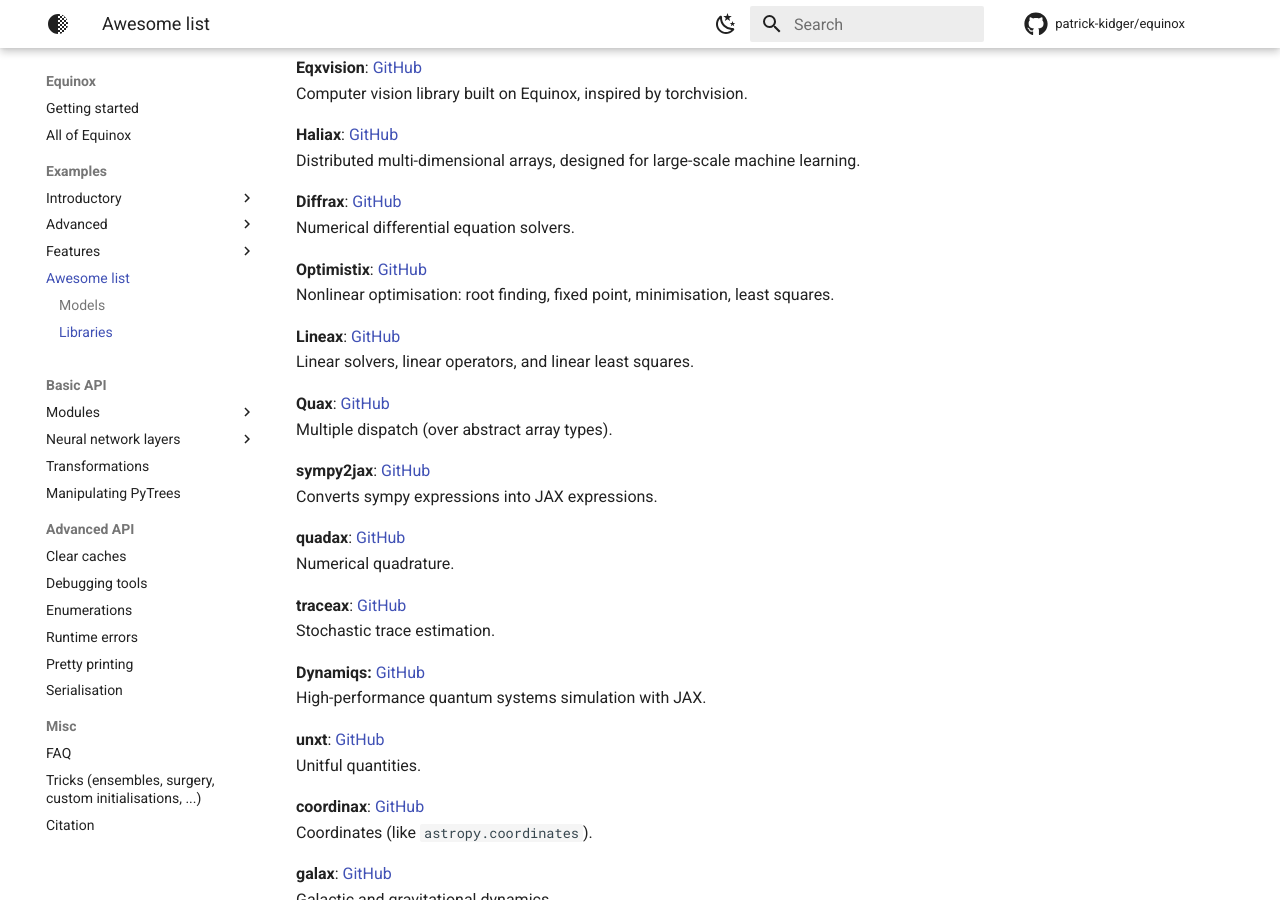
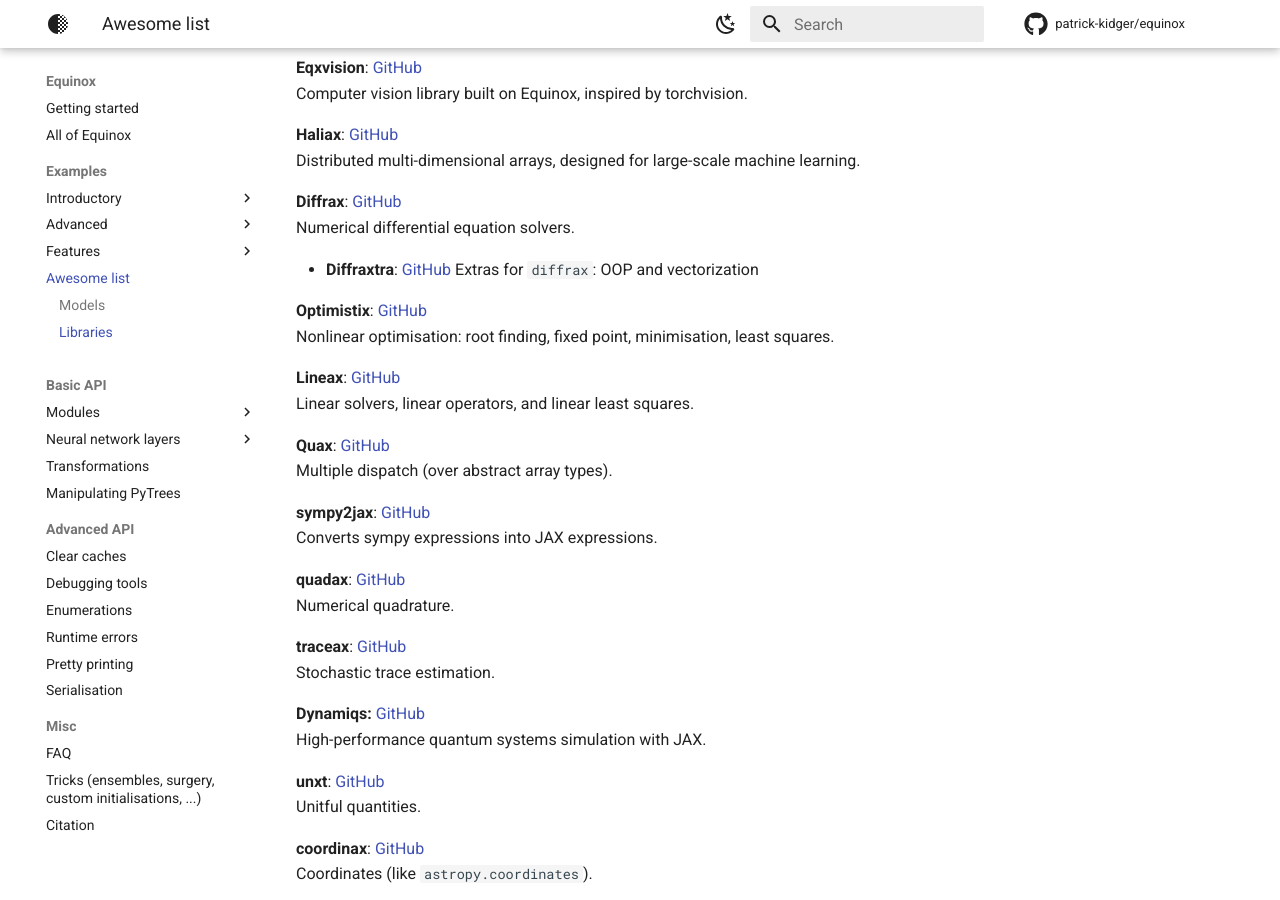
Before and after one commit to patrick-kidger/equinox, an MkDocs documentation site: the page built from docs/awesome-list.md, in a window 1280 px wide and 900 px high, scrolled down 812 px. Built offline with MkDocs 1.6.1 and Material for MkDocs 9.7.7, drawn with Linux system fonts in a browser that asks for light colours; comment, search, counter and statistics services are not loaded.

Commit message:
docs: add diffraxtra
Signed-off-by: Nathaniel Starkman <nstarman@users.noreply.github.com>

```diff
--- a/docs/awesome-list.md
+++ b/docs/awesome-list.md
@@ -36,6 +36,9 @@
 **Diffrax**: [GitHub](https://github.com/patrick-kidger/diffrax)
 Numerical differential equation solvers.
 
+- **Diffraxtra**: [GitHub](https://github.com/GalacticDynamics/diffraxtra)
+  Extras for `diffrax`: OOP and vectorization
+
 **Optimistix**: [GitHub](https://github.com/patrick-kidger/optimistix)
 Nonlinear optimisation: root finding, fixed point, minimisation, least squares.
 
```
